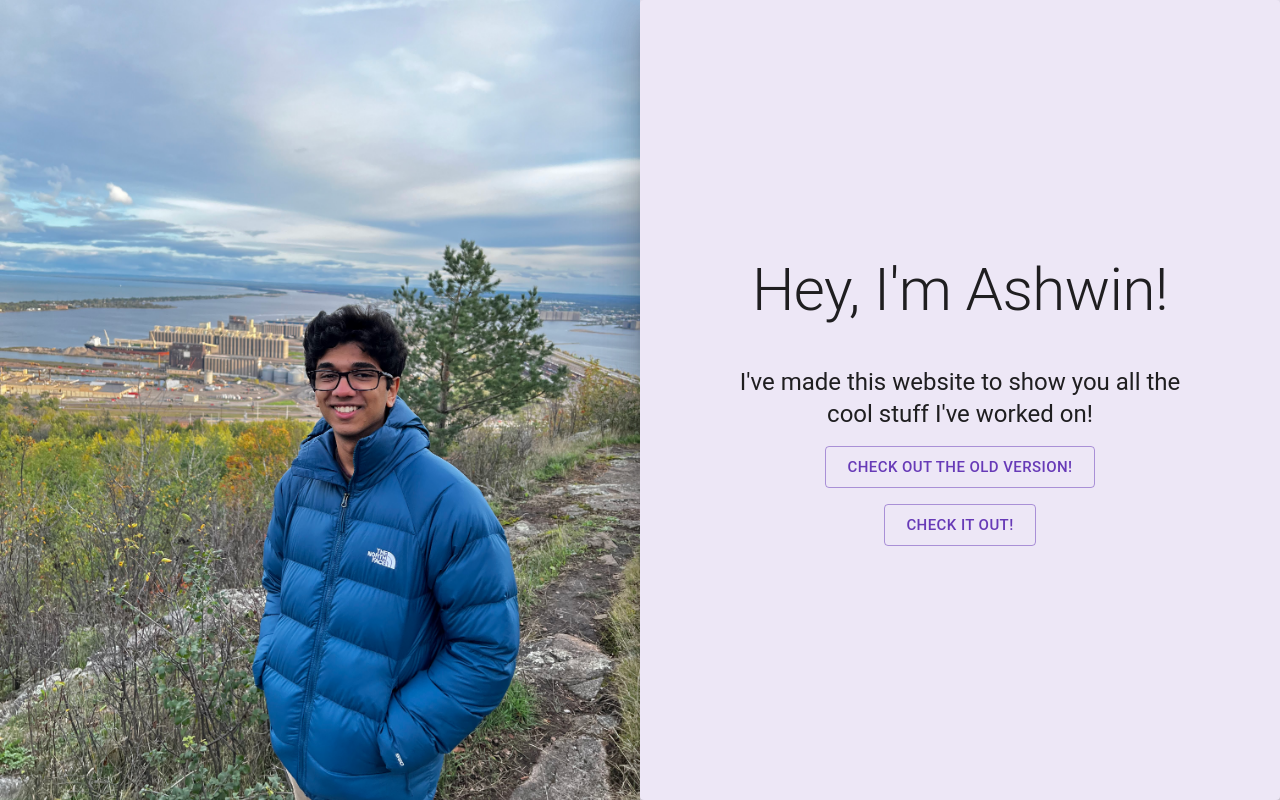
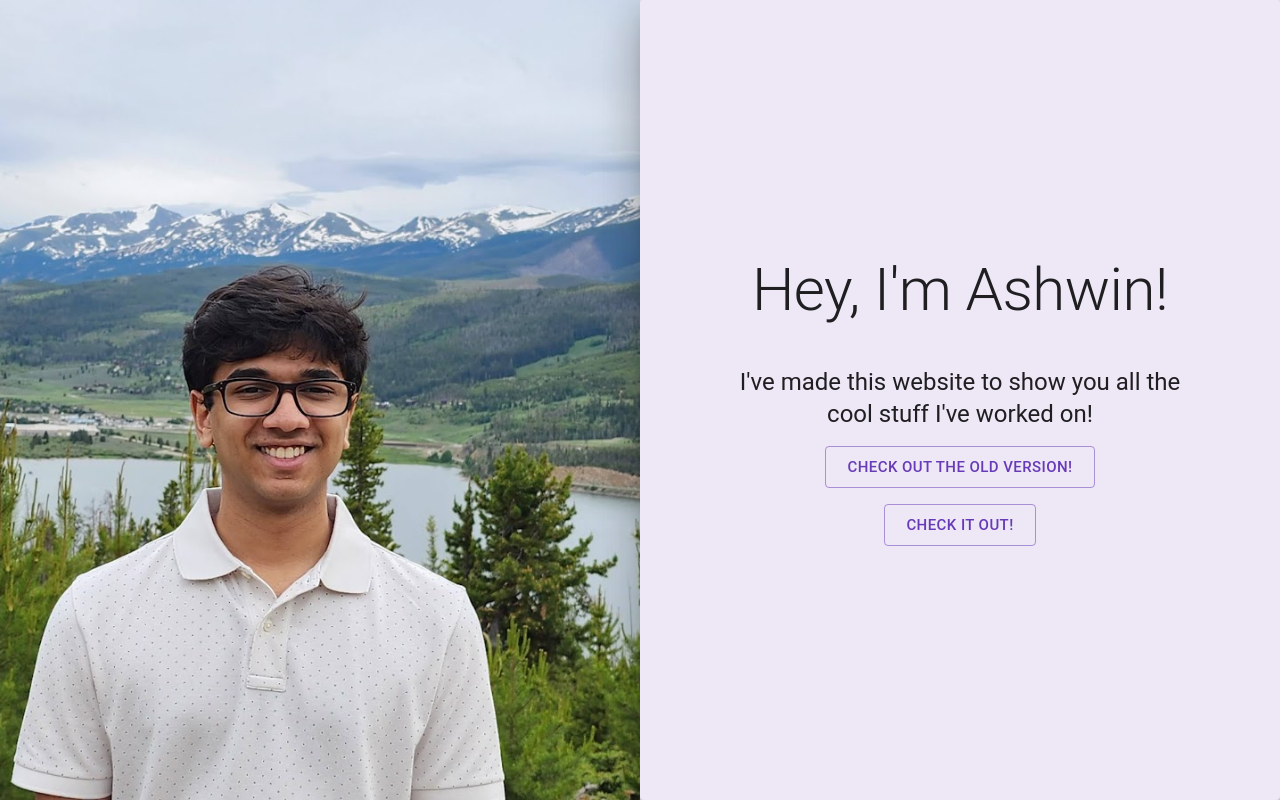
Before and after one commit to ashu-jay/ashu-jay.github.io, a React (Create React App) app: page / in a window 1280 px wide. Built offline with nearby package versions, Linux system fonts and the light colour scheme.

Commit message:
Change landing photo

```diff
--- a/src/pages/Landing.jsx
+++ b/src/pages/Landing.jsx
@@ -48,7 +48,7 @@ const Landing = () => {
             >
               <Box
                 component={"img"}
-                src="/ashwin.jpg"
+                src="/Ashwin_photo.jpg"
                 sx={{ width: "100%", height: "100%", objectFit: "cover" }}
               />
             </Box>
```
Also changed, not shown: public/Ashwin_photo.jpg (added).
